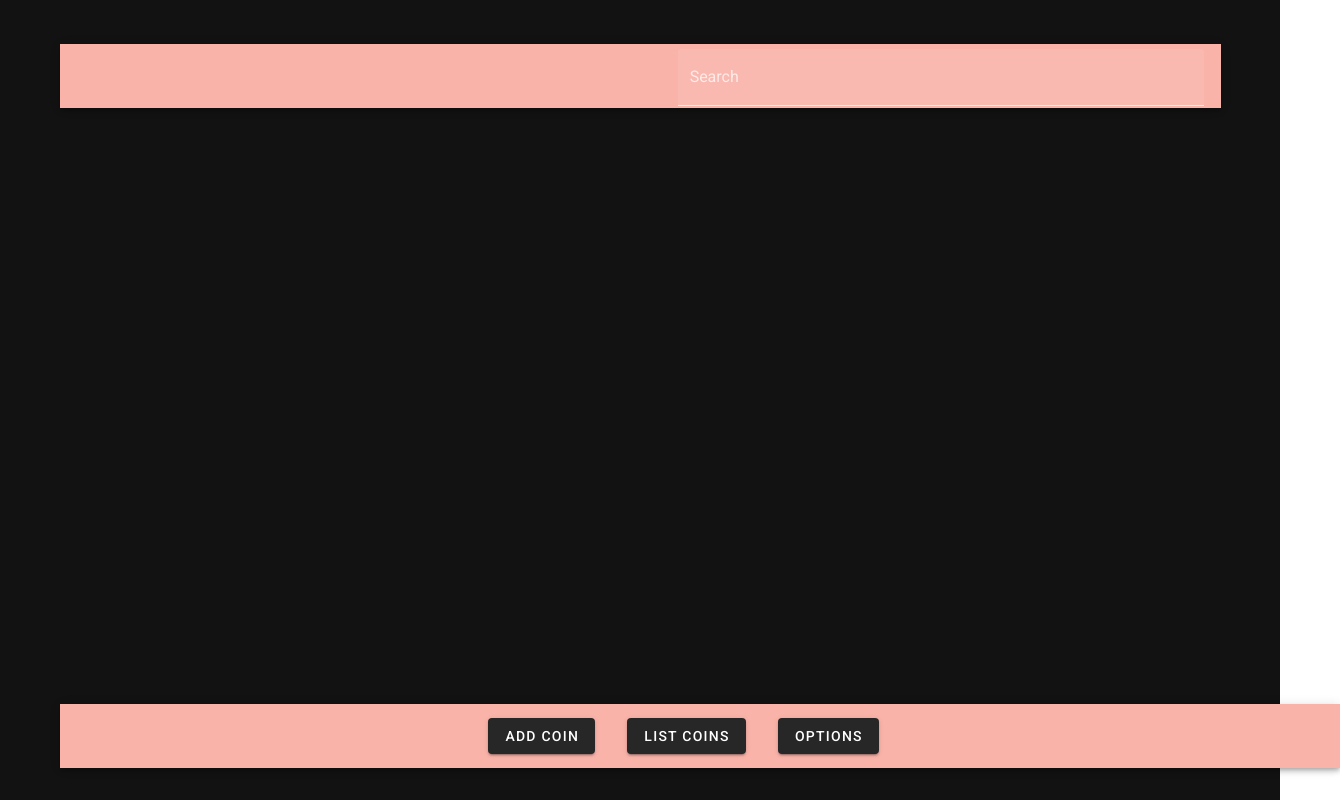
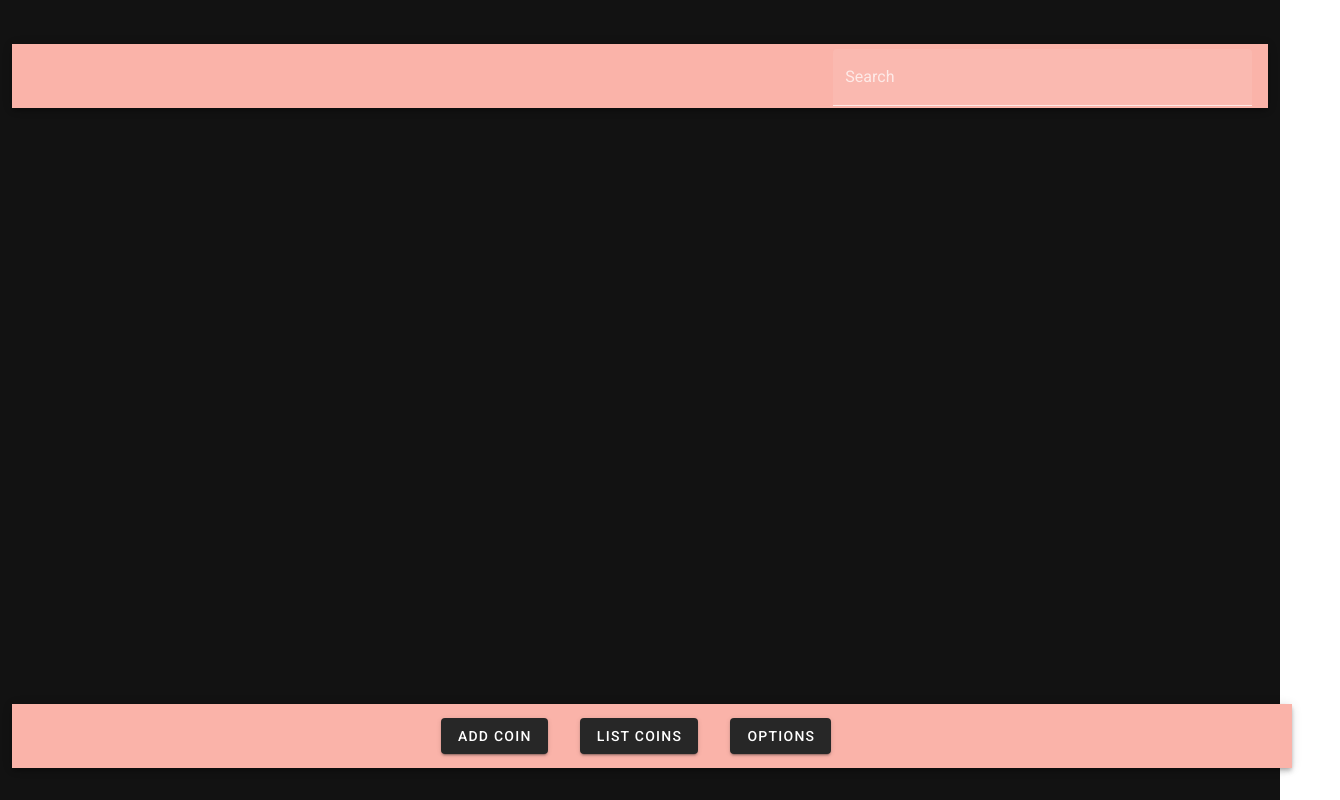
Before and after one commit to gogia/coinview, a Vue app: page /#/ in a window 1280 px wide. Shown: the whole page, 1340 px wide, since content can reach past the window. Built offline with nearby package versions, Linux system fonts and the light colour scheme.

Commit message:
Fixed resizing bug

```diff
--- a/src/components/MainPage.vue
+++ b/src/components/MainPage.vue
@@ -1,5 +1,5 @@
 <template>
-  <v-container>
+  <v-container fluid>
     <TopBar> </TopBar>
     <CoinBox />
     <CoinDialog />
--- a/src/components/TopBar.vue
+++ b/src/components/TopBar.vue
@@ -4,7 +4,7 @@
     <v-spacer />
     <v-text-field
       label="Search"
-      style="margin-top: 2rem; width: 20%"
+      style="margin-top: 2rem; width: 1rem"
       clearable
       clear-icon="mdi-close"
       filled
```
Also changed, not shown: src/components/CoinCard.vue (+0 -9 lines).
